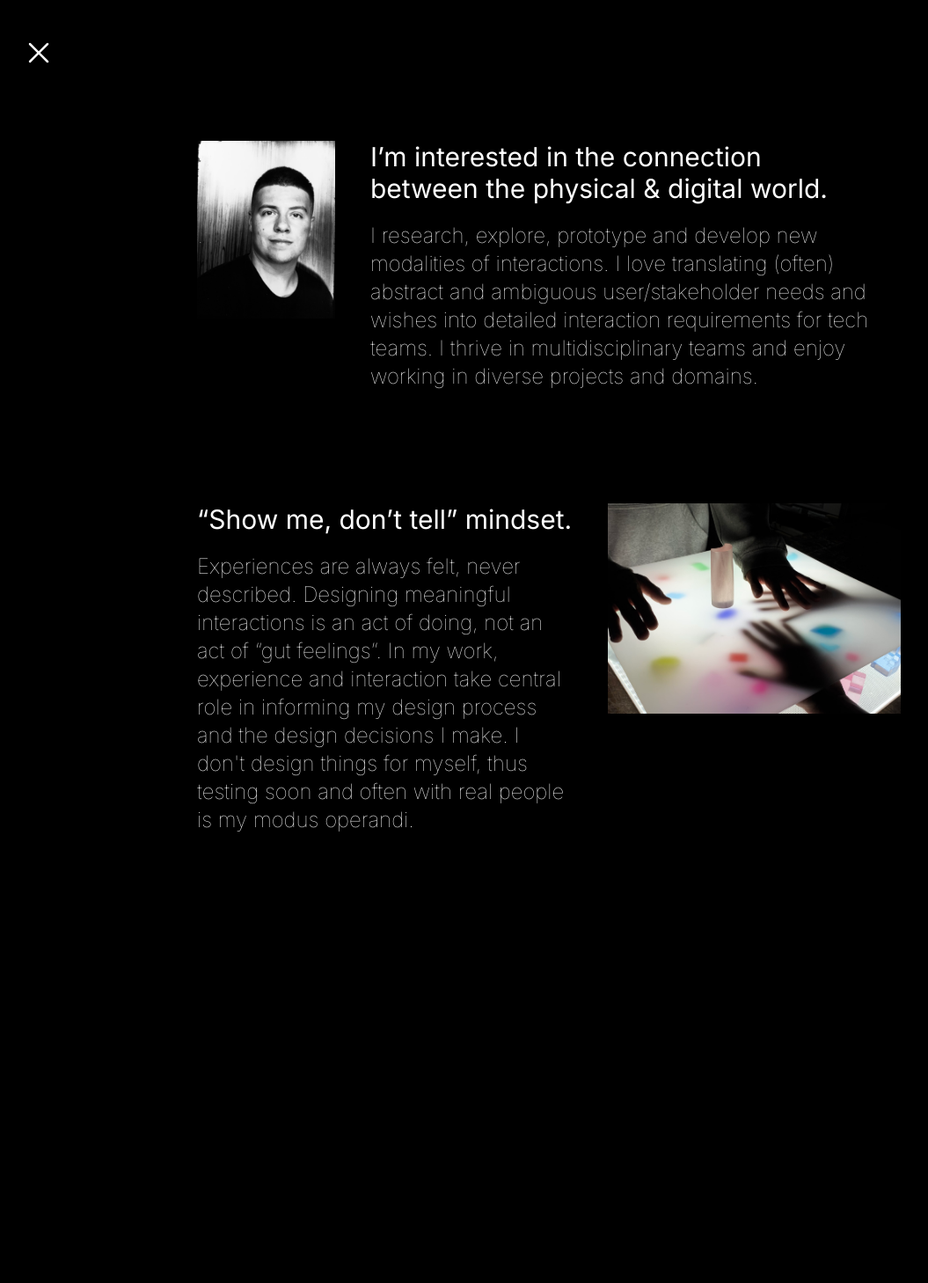
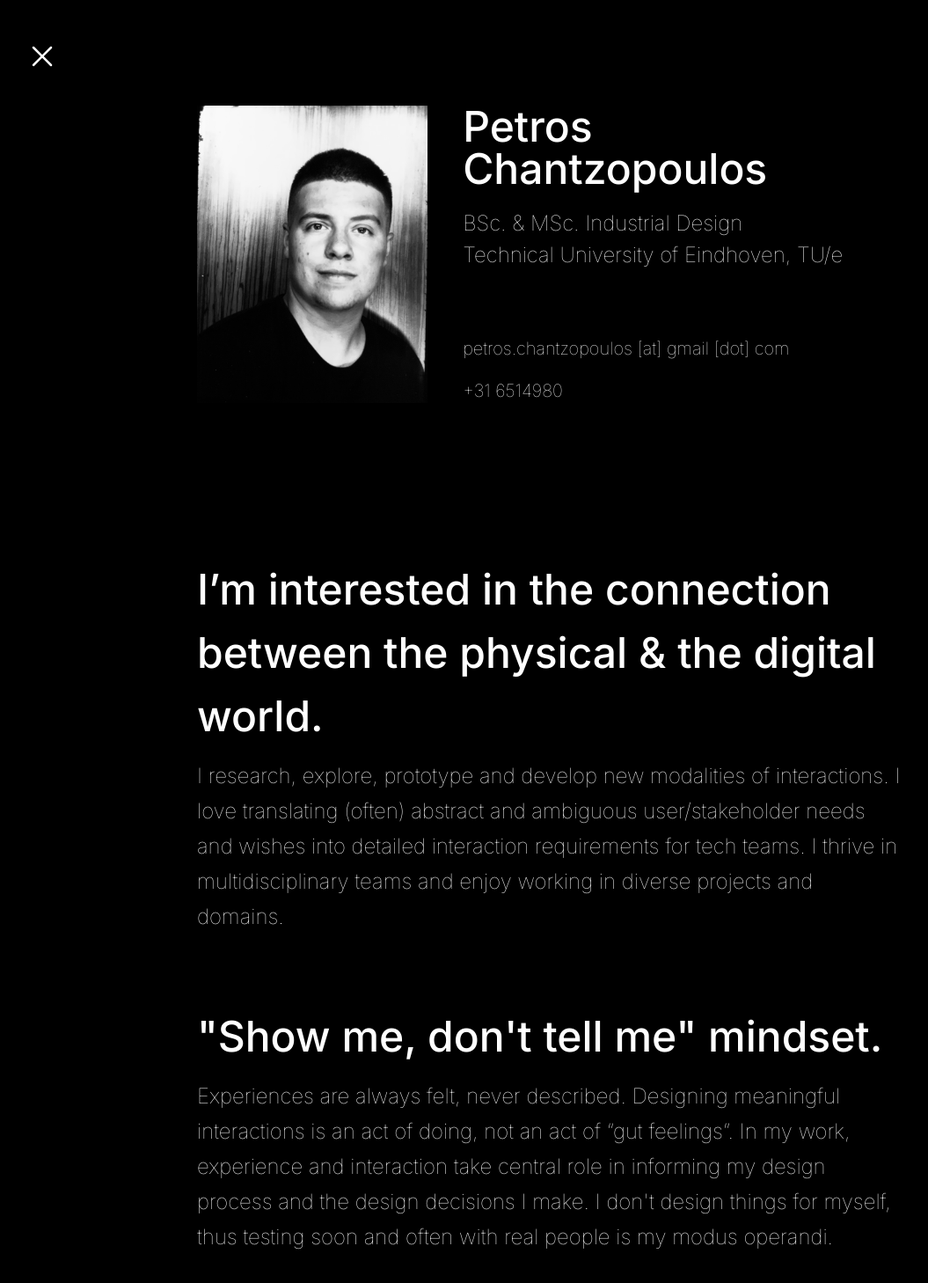
Before and after one commit to petros-chantz/portfolio_2022, a React (Create React App) app: page /about in a window 1280 px wide. Shown: the top 1458 px of the page at 88% size, without its empty margins (16-1071 px from the left). Before the commit the page ends 988 px from the top, so only its background shows below. Built offline with nearby package versions, Linux system fonts and the light colour scheme; what oaf-react-router would draw is missing.

Commit message:
feat: adds a11y & mobile view to home page

```diff
--- a/src/components/Navbar.tsx
+++ b/src/components/Navbar.tsx
@@ -10,7 +10,7 @@ export const Navbar = () => {
           ["Public Work", "/projects"],
         ].map(([title, url]) => (
           <Link className="flex flex-row justify-start gap-2 group" to={url}>
-            <PlusIcon className="self-center w-10 h-10 text-white transition group-hover:rotate-180 group-hover:text-[#EE793B]" />
+            <PlusIcon className="self-center w-7 h-7 md:w-10 md:h-10 text-white transition group-hover:rotate-180 group-hover:text-[#EE793B]" />
             <h3 className="self-center group-hover:underline group-hover:text-[#EE793B]">
               {title}
             </h3>
@@ -22,7 +22,7 @@ export const Navbar = () => {
           target="_blank"
           rel="noopener noreferrer"
         >
-          <ArrowUpRightIcon className="self-center w-10 h-10 transition group-hover:rotate-45 text-white group-hover:text-[#EE793B]" />
+          <ArrowUpRightIcon className="self-center w-7 h-7 md:w-10 md:h-10 transition group-hover:rotate-45 text-white group-hover:text-[#EE793B]" />
           <h3 className="self-center group-hover:underline group-hover:text-[#EE793B]">
             Writing
           </h3>
--- a/src/index.scss
+++ b/src/index.scss
@@ -10,14 +10,14 @@
   }
 
   h2 {
-    @apply text-5xl font-medium text-white;
+    @apply text-5xl font-medium text-white desktop:text-6xl;
   }
 
   h3 {
-    @apply text-3xl font-normal text-white;
+    @apply text-xl lg:text-3xl font-medium md:font-normal text-white desktop:text-4xl;
   }
 
   p {
-    @apply text-white text-2xl font-thin;
+    @apply text-white lg:text-2xl text-xl lg:leading-9 font-light lg:font-thin;
   }
 }
--- a/src/pages/About.tsx
+++ b/src/pages/About.tsx
@@ -4,11 +4,71 @@ import { Link } from "react-router-dom";
 export const About = () => {
   return (
     <section className="flex flex-col p-10">
-      <Link to={"/"}>
-        <XMarkIcon className="w-10 h-10 text-white hover:text-[#EE793B] transition hover:rotate-180" />
+      <Link
+        to={"/"}
+        className="fixed rounded-full flex justify-center w-12 h-12 group hover:border-2 border-[#EE793B]"
+      >
+        <XMarkIcon className="w-10 h-10 fixed text-white self-center group-hover:text-[#EE793B] transition group-hover:rotate-180" />
       </Link>
-      <div className="flex flex-col self-center w-2/3 gap-32 pt-20">
-        <div className="flex flex-col self-center gap-10 lg:flex-row-reverse">
+      <div className="flex flex-col self-center w-2/3 gap-20 py-20 desktop:w-2/4">
+        <div className="flex flex-col gap-10 lg:flex-row">
+          <div className="lg:w-1/3">
+            <img src="assets/profile-photo.jpg" alt="petros" />
+          </div>
+          <div className="flex flex-col justify-between">
+            <div className="flex flex-col gap-5">
+              <h2>Petros Chantzopoulos</h2>
+              <p>
+                <span className="block">BSc. & MSc. Industrial Design</span>
+                <span className="block">
+                  {" "}
+                  Technical University of Eindhoven, TU/e
+                </span>
+              </p>
+            </div>
+            <div className="flex flex-col gap-5">
+              <p className="text-xl">
+                petros.chantzopoulos [at] gmail [dot] com
+              </p>
+              <p className="text-xl">+31 6514980</p>
+            </div>
+          </div>
+        </div>
+        <div className="flex flex-col gap-3 pt-24">
+          <h2 className="self-start leading-normal">
+            I’m interested in the connection between the physical & the digital
+            world.
+          </h2>
+          <p className="leading-10">
+            I research, explore, prototype and develop new modalities of
+            interactions. I love translating (often) abstract and ambiguous
+            user/stakeholder needs and wishes into detailed interaction
+            requirements for tech teams. I thrive in multidisciplinary teams and
+            enjoy working in diverse projects and domains.
+          </p>
+        </div>
+        <div className="flex flex-col gap-3">
+          <h2 className="self-start leading-normal">
+            "Show me, don't tell me" mindset.
+          </h2>
+          <p className="leading-10">
+            Experiences are always felt, never described. Designing meaningful
+            interactions is an act of doing, not an act of “gut feelings”. In my
+            work, experience and interaction take central role in informing my
+            design process and the design decisions I make. I don't design
+            things for myself, thus testing soon and often with real people is
+            my modus operandi.
+          </p>
+        </div>
+      </div>
+    </section>
+  );
+};
+
+export default About;
+
+{
+  /* <div className="flex flex-col self-center gap-10 lg:flex-row-reverse">
 <div className="flex flex-col gap-5">
   <h3>
     <span className="block">I’m interested in the connection</span>{" "}
@@ -41,10 +101,5 @@ export const About = () => {
     my modus operandi.
   </p>
 </div>
-        </div>
-      </div>
-    </section>
-  );
-};
-
-export default About;
+</div> */
+}
--- a/src/pages/Home.tsx
+++ b/src/pages/Home.tsx
@@ -4,11 +4,11 @@ import Navbar from "../components/Navbar";
 
 export const Home = () => {
   return (
-    <section className="flex flex-col h-screen py-10 pl-20 pr-10">
+    <section className="flex flex-col h-screen p-5 lg:py-10 lg:pr-10 lg:pl-20">
       <Navbar />
-      <section className="flex flex-col justify-center w-1/2 gap-5 h-5/6">
+      <section className="flex flex-col justify-center gap-5 lg:justify-center xl:w-1/2 h-5/6">
         <h2 className="self-start">Petros Chantzopoulos</h2>
-        <p>
+        <p className="flex-col hidden lg:flex">
           <span className="block">
             I'm an interaction designer creating rich meaningful
           </span>
@@ -18,19 +18,35 @@ export const Home = () => {
             <span className="font-medium">technology.</span>{" "}
           </span>
         </p>
-        <p>
+        <p className="lg:hidden">
+          <span className="block">I'm an interaction designer creating</span>
+          <span className="block">rich meaningful experiences by</span>
+          <span className="block">
+            connecting <span className="font-bold">design</span> &{" "}
+            <span className="font-bold">technology.</span>{" "}
+          </span>
+          <span className="block"></span>
+        </p>
+        <p className="flex-col hidden lg:flex">
           <span className="block">
             Currently, I work for <span className="font-medium">APS Group</span>{" "}
             where I'm designing
           </span>
           <span className="block">and researching new SaaS products.</span>
         </p>
+        <p className="lg:hidden">
+          <span className="block">
+            Currently, I work for <span className="font-bold">APS Group</span>{" "}
+          </span>
+          <span className="block"> where I'm designing and researching</span>
+          <span className="block">new SaaS products.</span>
+        </p>
         <Link
           to={"/about"}
           className="flex flex-row self-start justify-start gap-2 pt-10 group"
         >
-          <ArrowRightIcon className="self-center w-10 h-10 text-white group-hover:text-[#EE793B]" />
-          <h3 className="self-center group-hover:underline  group-hover:text-[#EE793B]">
+          <ArrowRightIcon className="self-center w-7 h-7 md:w-10 md:h-10 text-white group-hover:text-[#EE793B]" />
+          <h3 className="self-center group-hover:underline group-hover:text-[#EE793B]">
             About me / Contact
           </h3>
         </Link>
```
Lines whose indentation alone changed are shown as unchanged.
